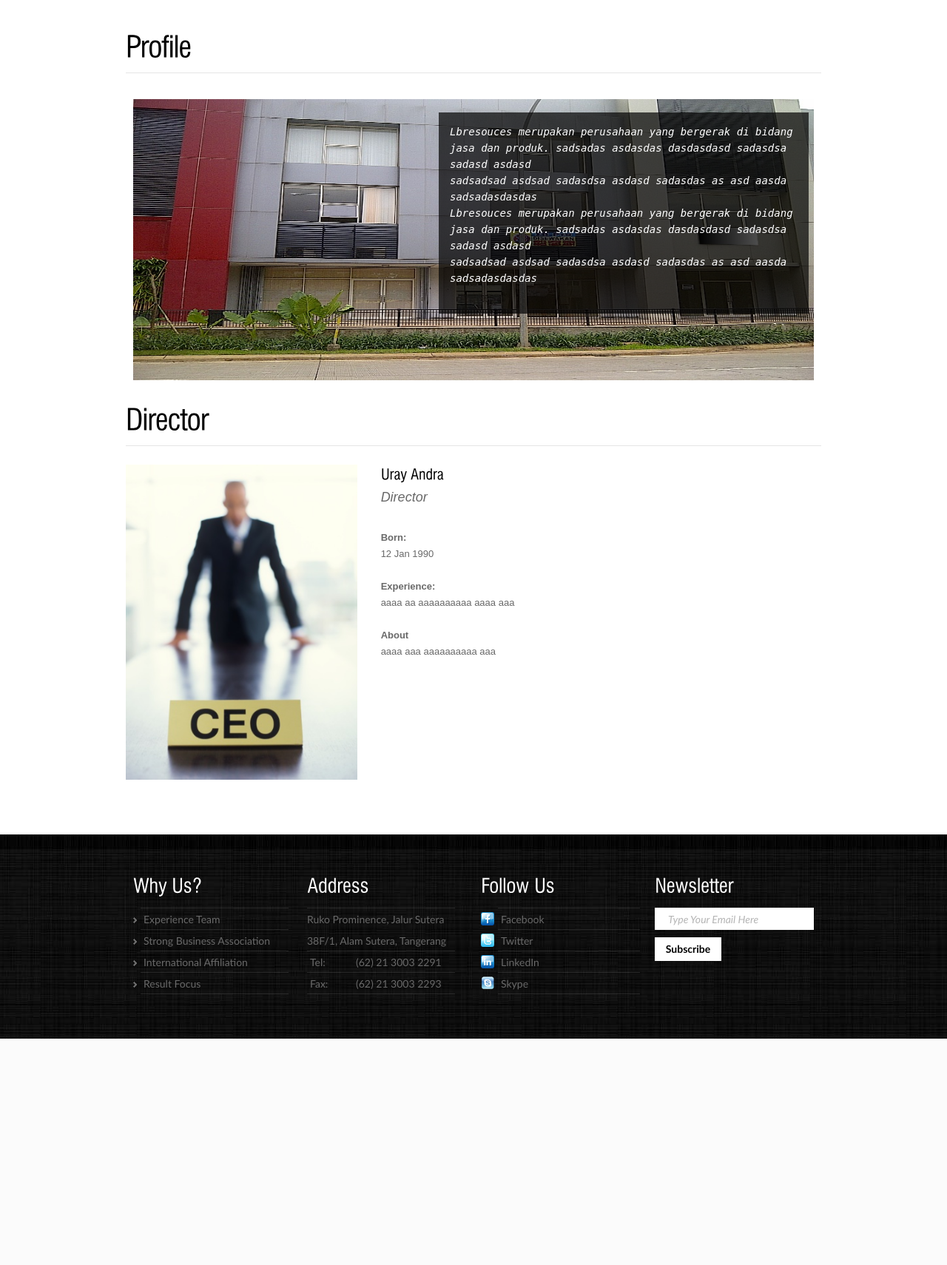
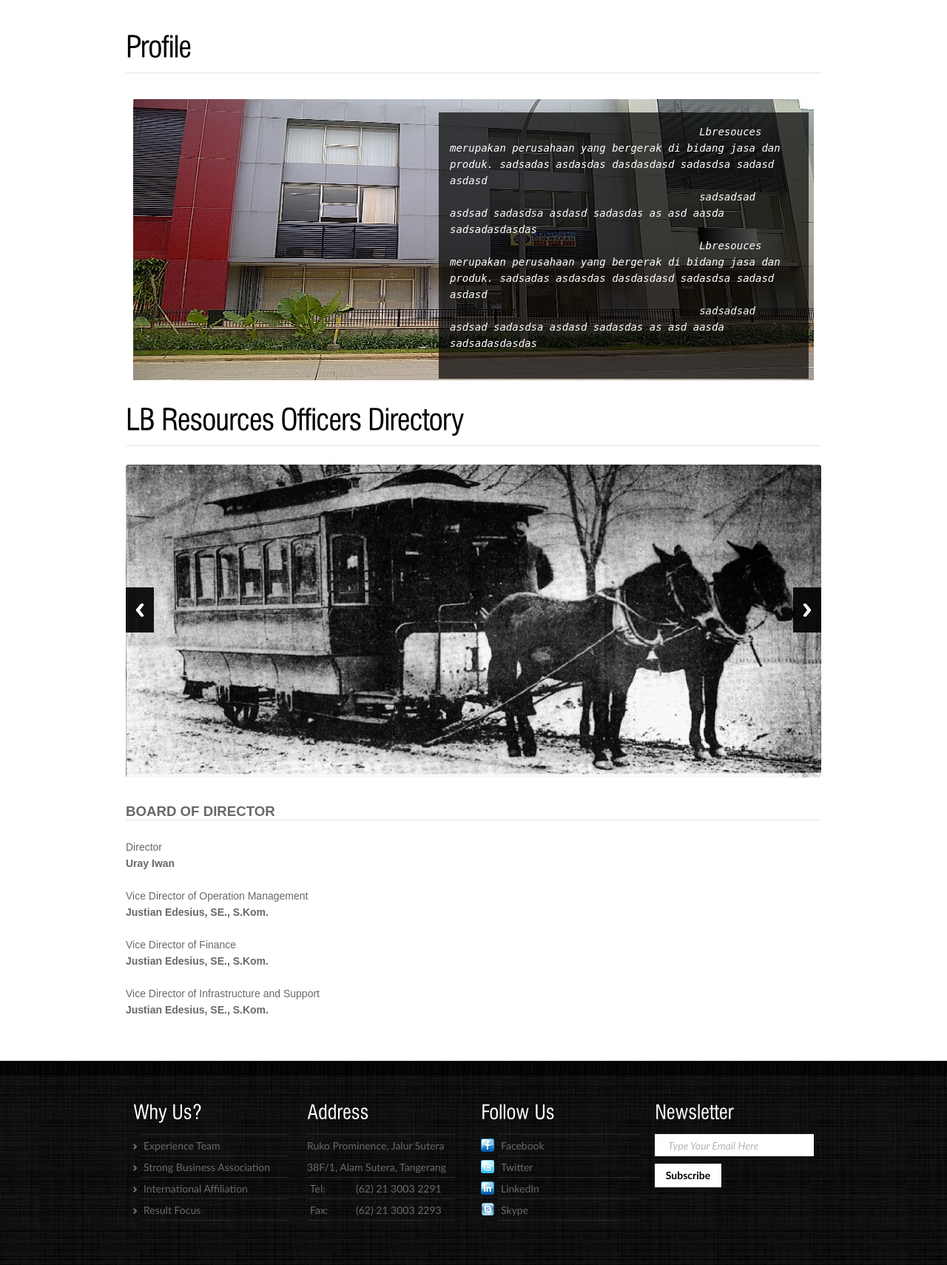
Before and after one commit to richibecker/lbresources, a PHP site: page /?7d97481b1fe66f4b51db90da7e794d9f in a window 1280 px wide. Shown: the part 184-1894 px from the top of the page at 74% size. Before the commit the page ends 1588 px from the top, so only its background shows below. Run offline with PHP 8.4, Linux system fonts and the light colour scheme; some libraries are stand-ins or nearby versions.

Commit message:
Update Profile
Update profile page:
- insert board of director slideshow
- insert structure of board of director

```diff
--- a/content/profile.php
+++ b/content/profile.php
@@ -5,7 +5,7 @@
 <script src="js/profile.js"></script>
 <script src="js/jquery.timelinr-0.9.54.js"></script>
 <script type="text/javascript" src="js/jquery.gallery.js"></script>
-
+<script src="js/responsiveslides.js"></script>
 <script>
 		$(function(){
 			$().timelinr({
@@ -27,16 +27,22 @@
 			.appendTo('#slideshow2');
 		},  3000);
 
+		$(function () {
+		  $("#slider").responsiveSlides({
+			auto: true,
+			pager: false,
+			nav: true,
+			speed: 500,
+			maxwidth: 960,
+			namespace: "centered-btns"
+		  });
+		});
 </script>
 
 <div class="main zerogrid">
-<!-- content -->
 	<article id="content">
-<!--PROFILE START-->
 		<h2 class="under">Profile</h2>
 		<section id="profile-section" >
-
-
 			<div id="slideshow2">
 			   <div>
 					<img id="profile-img" src="images/profile/h-1.jpg" alt="iPhone"  />
@@ -52,102 +58,52 @@
 					sadsadsad asdsad sadasdsa asdasd sadasdas as asd aasda  sadsadasdasdas
 					Lbresouces merupakan perusahaan yang bergerak di bidang jasa dan produk. sadsadas asdasdas dasdasdasd sadasdsa sadasd asdasd
 					sadsadsad asdsad sadasdsa asdasd sadasdas as asd aasda  sadsadasdasdas
-
 				</pre>
-
-</div>
-
-		    </section>
-
-<h2 class="under">Director</h2>
-			<section class="col-1-3" >
-			<div class="director">
-					<img src="images/ceo.jpg"></img>
 			</div>
 		</section>
-			<section class="col-2-3">
-            <div class="director-col">
-            		<h6>Uray Andra</h6>
-                    <hr />
-
-                    <a class="director-title">Director</a>
-					<br/><br/>
-					<p class="director-p">
-						<b>Born:</b><br/>
-						12 Jan 1990<br/><br/>
-						<b>Experience:</b><br/>
-						aaaa aa aaaaaaaaaa aaaa aaa<br/><br/>
-						<b>About</b><br/>
-						aaaa aaa aaaaaaaaaa aaa<br/><br/>
+		<h2 class="under">LB Resources Officers Directory</h2>
+		<section>
+			<div class="slideshow" style="margin-top:-30px">
+				<div class="wrapper row">
+					<div class="slider">
+						<div class="rslides_container">
+							<ul class="rslides" id="slider">
+								<li><img class="img-slide" src="images/profile/h-1.jpg" alt="" style="width:940px; height:423px"></li>
+								<li><img class="img-slide" src="images/profile/ruko.jpg" alt="" style="width:940px; height:423px"></li>
+								<li><img class="img-slide" src="images/profile/h-1.jpg" alt="" style="width:940px; height:423px"></li>
+								<li><img class="img-slide" src="images/profile/ruko.jpg" alt="" style="width:940px; height:423px"></li>
+							</ul>
+						</div>
+					</div>
+				</div>
+			</div>
+		</section>
+		<section>
+			<div class="wrapper row" style="margin-top:20px">
+				<div class="profile">
+					<div class="under profile-title">BOARD OF DIRECTOR</div>
+					<p>
+						Director
+						<br/>
+						<b>Uray Iwan</b>
+					</p>
+					<p>
+						Vice Director of Operation Management
+						<br/>
+						<b>Justian Edesius, SE., S.Kom.</b>
+					</p>
+					<p>
+						Vice Director of Finance
+						<br/>
+						<b>Justian Edesius, SE., S.Kom.</b>
+					</p>
+					<p>
+						Vice Director of Infrastructure and Support
+						<br/>
+						<b>Justian Edesius, SE., S.Kom.</b>
 					</p>
 				</div>
-  			</section>
-<!--PROFILE END-->
-
-<!--SERTIFIKAT START
-<h2 class="under">Certificate</h2>
-			<section id="dg-container" class="dg-container" style="margin:0px 20px 0px 20px">
-				<div class="dg-wrapper">
-					<a href="#"><img src="images/profile/sertifikat.jpg" alt="image05"><div>General Certificate</div></a>
-					<a href="#"><img src="images/profile/sertifikat.jpg" alt="image06"><div>BP-POM Certificated</div></a>
-					<a href="#"><img src="images/profile/sertifikat.jpg" alt="image07"><div>General Certificate 2</div></a>
-                    <a href="#"><img src="images/profile/sertifikat.jpg" alt="image07"><div>General Certificate 3</div></a>
-                    <a href="#"><img src="images/profile/sertifikat.jpg" alt="image07"><div>General Certificate 4</div></a>
-                 </div>
-				<nav>
-					<span class="dg-prev">&lt;</span>
-					<span class="dg-next">&gt;</span>
-                </nav>
-			</section>
-SERTIFIKAT END-->
-
-
-   <!--HISTORY START
-<section>
-
-	<div id="timeline">
-    <a id="timeline-title">History</a>
-		<ul id="dates">
-			<li><a href="#2000">2000</a></li>
-			<li><a href="#2011">2011</a></li>
-			<li><a href="#2014">2014</a></li>
-
-		</ul>
-		<ul id="issues">
-			<li id="2000">
-				<img src="images/profile/h-1.jpg" width="256" height="256" />
-				<h1>2000</h1>
-				<p>LBResources didirikan di hongkong. Memiliki 1000 karyawan. Didirikan oleh Mr- aaaaaaa aaaaaaaaa aaaaaaaaaaa
-                aaaaaaa aaaaaaaaaa aaaaa aaaaaaaaaa aa aaaaa aaaa aaaaaaaaaaa aaaaaaaaaaa aaaaaaa aaa aaaaaaaaaaaaa, aaaa. aaa
-                aaaaaaaa. aaaaaaaaaaaaaaa aaaaa aaaaaaaaaa, aaaaaa.
-                aaaaa</p>
-			</li>
-			<li id="2011">
-				<img src="images/profile/h-2.jpg" width="256" height="256" />
-				<h1>2011</h1>
-				<p>LBResources didirikan di hongkong. Memiliki 1000 karyawan. Didirikan oleh Mr- aaaaaaa aaaaaaaaa aaaaaaaaaaa
-                aaaaaaa aaaaaaaaaa aaaaa aaaaaaaaaa aa aaaaa aaaa aaaaaaaaaaa aaaaaaaaaaa aaaaaaa aaa aaaaaaaaaaaaa, aaaa. aaa
-                aaaaaaaa. aaaaaaaaaaaaaaa aaaaa aaaaaaaaaa, aaaaaa.
-                aaaaa</p>
-			</li>
-			<li id="2014">
-				<img src="images/profile/h-3.jpg" width="256" height="256" />
-				<h1>2014</h1>
-				<p>LBResources didirikan di hongkong. Memiliki 1000 karyawan. Didirikan oleh Mr- aaaaaaa aaaaaaaaa aaaaaaaaaaa
-                aaaaaaa aaaaaaaaaa aaaaa aaaaaaaaaa aa aaaaa aaaa aaaaaaaaaaa aaaaaaaaaaa aaaaaaa aaa aaaaaaaaaaaaa, aaaa. aaa
-                aaaaaaaa. aaaaaaaaaaaaaaa aaaaa aaaaaaaaaa, aaaaaa.
-                aaaaa</p>
-			</li>
-
-		</ul>
-		<div id="grad_left"></div>
-		<div id="grad_right"></div>
-		<a href="#" id="next">+</a>
-		<a href="#" id="prev">-</a>
 			</div>
 		</section>
-HISTORY END-->
-
 	</article>
-
 </div>
--- a/css/style.css
+++ b/css/style.css
@@ -134,23 +134,17 @@
 .listheader{padding-left:20px;padding-bottom:5px}
 .listchild{padding-left:60px;list-style-type: circle;padding-bottom:5px}
 
-.director{
-min-height:500px;
-}
-.director-col{
-margin: 0px 0px 0px 5%;
-}
-.director-title{
+.profile{
+margin-top:15px;
 text-decoration:none;
-font-size:18px;
-font-style: italic;
-font-family: Arial, sans-serif;
-font-stretch: semi-expanded;
-line-height: 0px;
-}
-.director-p{
-text-decoration:none;
-font-size:13px;
 font-style: normal;
 font-family: Arial, sans-serif;
 }
+.profile-title{
+font-weight:bold;
+font-size:14pt;
+}
+.under {
+border-bottom: 1px solid #e5e5e5;
+margin-bottom: 25px;
+}
```
Also changed, not shown: images/profile/staff.jpg (added). Lines whose indentation alone changed are shown as unchanged.
